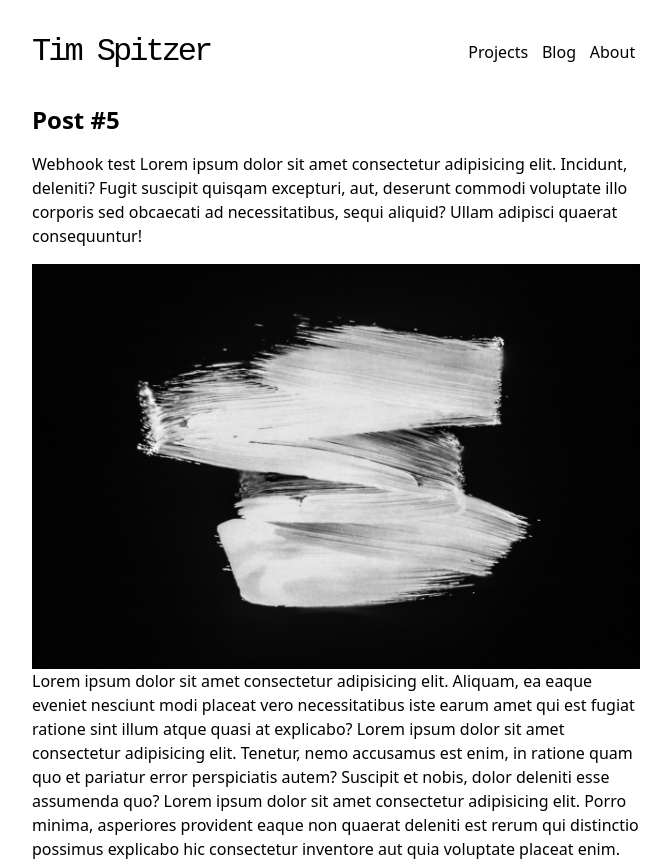
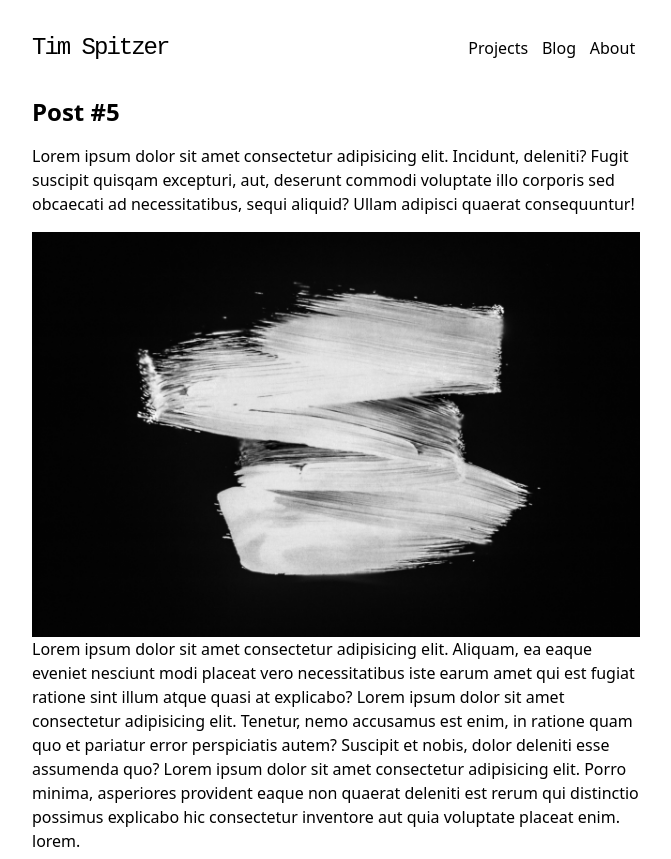
Before and after one commit to timspitzer/vanilla-portfolio, a PHP site: page /blog/post-5/ in a window 1280 px wide. Shown: the top 859 px of the page, without its empty margins (304-975 px from the left). Run offline with PHP 8.4, Linux system fonts and the light colour scheme.

Commit message:
adjusted logo size

```diff
--- a/blog/post-5/index.html
+++ b/blog/post-5/index.html
@@ -27,11 +27,10 @@
           <article>
             <h1>Post #5</h1>
             <p>
-              Webhook test Lorem ipsum dolor sit amet consectetur adipisicing
-              elit. Incidunt, deleniti? Fugit suscipit quisqam excepturi, aut,
-              deserunt commodi voluptate illo corporis sed obcaecati ad
-              necessitatibus, sequi aliquid? Ullam adipisci quaerat
-              consequuntur!
+              Lorem ipsum dolor sit amet consectetur adipisicing elit. Incidunt,
+              deleniti? Fugit suscipit quisqam excepturi, aut, deserunt commodi
+              voluptate illo corporis sed obcaecati ad necessitatibus, sequi
+              aliquid? Ullam adipisci quaerat consequuntur!
             </p>
             <img src="/images/luca-nicoletti-O8CHmj0zgAg-unsplash.jpg" alt="" />
             <p>
--- a/styles.css
+++ b/styles.css
@@ -36,8 +36,8 @@ body {
 
 header > a {
   font-family: "Courier New", Courier, monospace;
-  letter-spacing: -3px;
-  font-size: 2rem;
+  letter-spacing: -2px;
+  font-size: 1.5rem;
 }
 
 nav {
@@ -52,11 +52,11 @@ nav > ul {
 }
 
 nav > ul > li {
-  display: inline;
+  display: inline-block;
 }
 
 nav > ul > li > a {
-  padding: 0.3rem;
+  padding: 0 0.3rem;
 }
 
 nav > ul > li > a:hover {
```
Also changed, not shown: about/index.html (+3 -5 lines), index.html (+6 -9 lines).
